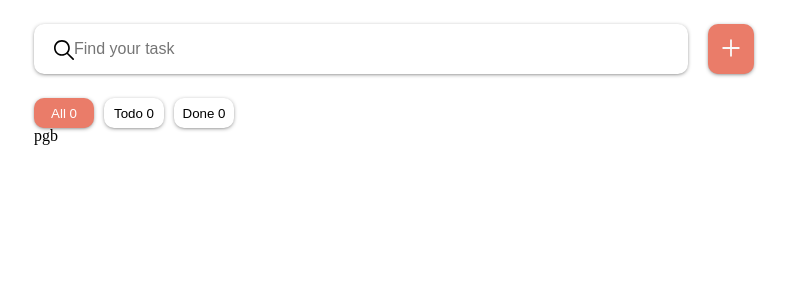
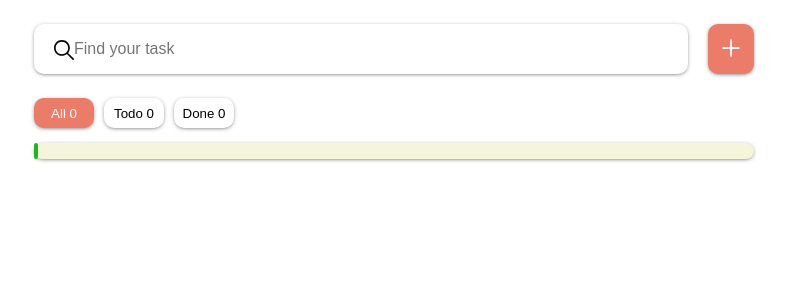
Before and after one commit to SeongsangCHO/wanted-preonboarding-subject-individual-4, a React (Create React App) app: page / in a window 1280 px wide. Shown: the top 300 px of the page, without its empty margins (246-1033 px from the left). Built offline with nearby package versions, Linux system fonts and the light colour scheme.

Commit message:
feat : progressBar 구현

```diff
--- a/package.json
+++ b/package.json
@@ -16,7 +16,6 @@
     "@types/redux-saga": "^0.10.5",
     "@types/styled-components": "^5.1.13",
     "axios": "^0.21.1",
-    "json-server": "^0.16.3",
     "moment": "^2.29.1",
     "react": "^17.0.2",
     "react-datepicker": "^4.2.1",
@@ -53,7 +52,6 @@
       "last 1 safari version"
     ]
   },
-  "proxy": "http://localhost:4000",
   "devDependencies": {
     "@typescript-eslint/eslint-plugin": "^4.29.3",
     "@typescript-eslint/parser": "^4.29.3",
--- a/src/components/TodoFilter.tsx
+++ b/src/components/TodoFilter.tsx
@@ -6,14 +6,11 @@ import CommonButton from "components/common/Button";
 import useTodoState from "hooks/useTodoState";
 import { setFilterType } from "store/actions/todo";
 
-interface IProps {}
-
-const TodoFilter: React.FC<IProps> = ({}) => {
+const TodoFilter: React.FC = () => {
   const dispatch = useDispatch();
   const {
     todoState: { filter, count, todoList },
   } = useTodoState();
-  const todoCount = todoList.filter((item) => item.isCheck === false).length;
   const handleFilter = (e: React.MouseEvent<HTMLDivElement>) => {
     const {
       dataset: { type },
@@ -21,6 +18,10 @@ const TodoFilter: React.FC<IProps> = ({}) => {
     if (!type) return;
     dispatch(setFilterType(type));
   };
+  const getCheckedTodoCount = (): number => {
+    return todoList.filter((item) => item.isCheck === false).length;
+  };
+  const todoCount = getCheckedTodoCount();
   return (
     <Container onClick={handleFilter}>
       <AllItemFilter className={filter === "All" ? "focus" : ""} data-type="All">
--- a/src/components/TodoList/TodoItem.tsx
+++ b/src/components/TodoList/TodoItem.tsx
@@ -95,6 +95,7 @@ const Container = styled.li`
 const CheckButton = styled.button<{ isCheck: boolean; isEdit: boolean }>`
   visibility: ${(props) => (props.isEdit ? "hidden" : "")};
   cursor: pointer;
+  background-color: white;
   ${Shadow}
   min-width: 40px;
   height: 40px;
@@ -172,6 +173,7 @@ const RightSide = styled.div`
   padding-top: 10px;
 `;
 const DdayText = styled.span`
+  font-size: 1em;
   margin-right: 15px;
 `;
 const DeleteButton = styled.button`
--- a/src/components/TodoModal.tsx
+++ b/src/components/TodoModal.tsx
@@ -1,16 +1,17 @@
-import useModalState from "hooks/useModalState";
-import React, { ChangeEvent, useState } from "react";
-import { closeModal } from "store/actions/modal";
-import Portal from "./Portal/Portal";
+import React, { useState } from "react";
+import moment from "moment";
 import styled from "styled-components";
 import DatePicker from "react-datepicker";
+import { useDispatch } from "react-redux";
+import "react-datepicker/dist/react-datepicker.css";
+
+import Portal from "components/Portal/Portal";
+import CommonButton from "components/common/Button";
+import useModalState from "hooks/useModalState";
+import { closeModal } from "store/actions/modal";
+import { requestAddTodoItem } from "store/actions/todo";
+import { Shadow } from "styles/mixin";
 import { ReactComponent as Calendar } from "assets/calendar.svg";
-import "react-datepicker/dist/react-datepicker.css";
-import { requestAddTodoItem } from "store/actions/todo";
-import { useDispatch } from "react-redux";
-import { Shadow } from "styles/mixin";
-import CommonButton from "components/common/Button";
-import moment from "moment";
 
 interface IProps {}
 
@@ -26,7 +27,7 @@ const TodoModal: React.FC<IProps> = ({}) => {
     modalState: { showModal: showModal },
   } = useModalState();
 
-  const handleInput = (e: ChangeEvent<HTMLInputElement>) => {
+  const handleInput = (e: React.ChangeEvent<HTMLInputElement>) => {
     //Todo Text를 입력하는 함수
     const { value } = e.target;
     setTaskText(value);
@@ -49,7 +50,6 @@ const TodoModal: React.FC<IProps> = ({}) => {
           <label htmlFor="date-picker" tabIndex={0}>
             <GoalDateText>To {moment(goalDate).format("yyyy/MM/DD")}</GoalDateText>
           </label>
-          {/* <GoalDateText>To {moment(goalDate).format("yyyy/MM/DD")}</GoalDateText> */}
           <TodoInput
             maxLength={50}
             placeholder="Add a Task"
@@ -99,8 +99,8 @@ const AddTaskButton = styled(CommonButton)`
 
 const ButtonContainer = styled.div``;
 const Bottom = styled.div`
+  width: 100%;
   display: flex;
-  width: 100%;
   justify-content: space-between;
   margin-top: 15px;
 `;
@@ -156,7 +156,6 @@ const ModalContent = styled.div`
   width: 90%;
   max-width: 720px;
   padding: 20px;
-  /* height: 100px; */
   position: absolute;
   left: 50%;
   top: 20%;
--- a/src/components/TodoProgressBar.tsx
+++ b/src/components/TodoProgressBar.tsx
@@ -1,8 +1,82 @@
 import React from "react";
+import styled from "styled-components";
+
+import useTodoState from "hooks/useTodoState";
+import { useEffect } from "react";
+import { Shadow } from "styles/mixin";
 
 interface IProps {}
 
 const TodoProgressBar: React.FC<IProps> = ({}) => {
-  return <div>pgb</div>;
+  const {
+    todoState: { count, todoList },
+  } = useTodoState();
+  const getCheckedDoneCount = (): number => {
+    return todoList.filter((item) => item.isCheck === true).length;
+  };
+  const todoCount = getCheckedDoneCount();
+  const getProgressPercent = (): number => {
+    return Math.floor((todoCount / count) * 100);
+  };
+  const progressPercent = getProgressPercent();
+
+  const percentTextPhrases = () => {
+    if (isNaN(progressPercent)) {
+      return "";
+    }
+    if (progressPercent === 100) {
+      return "👏 Congrats Go take a nap!";
+    }
+    if (progressPercent >= 75) {
+      return "🤩 Almost done!";
+    }
+    if (progressPercent >= 50) {
+      return "💪 You did half of tasks!";
+    }
+    if (progressPercent === 0) {
+      return "👊 Do Something !";
+    }
+    if (progressPercent > 0) {
+      return "😄 Good keep going !";
+    }
+  };
+
+  useEffect(() => {
+    getProgressPercent();
+  }, [todoList]);
+  return (
+    <Container>
+      <TotalBar>
+        <CompletedBar progressPercent={progressPercent}>&nbsp;</CompletedBar>
+      </TotalBar>
+      <PercentText>{percentTextPhrases()}</PercentText>
+    </Container>
+  );
 };
 export default TodoProgressBar;
+
+const PercentText = styled.span`
+  display: inline-block;
+  width: 100%;
+  text-align: center;
+  margin-top: 15px;
+`;
+
+const CompletedBar = styled.span<{ progressPercent: number }>`
+  transition: 1s;
+  display: inline-block;
+  border-radius: 11px;
+  width: ${(props) => props.progressPercent}%;
+  background-color: ${({ theme }) => theme.colors.green};
+`;
+
+const TotalBar = styled.div`
+  width: 100%;
+  background-color: beige;
+  border-radius: 11px;
+  ${Shadow}
+`;
+
+const Container = styled.div`
+  margin-top: 15px;
+`;
--- a/src/hooks/useTodoFilter.tsx
+++ b/src/hooks/useTodoFilter.tsx
@@ -6,6 +6,8 @@ const useTodoFilter = (searchText: string) => {
   const [filteredList, setFilteredList] = useState([...todoState.todoList]);
 
   useEffect(() => {
+    //입력된 검색어, 클릭된 필터로 출력데이터 생성하는 함수
+    //전역 state를 이용해 데이터를 필터링하여 서버에 요청을 보내지 않기에 디바운싱 적용하지 않음
     if (todoState.filter === "All") {
       setFilteredList([...todoState.todoList].filter((item) => item.content.includes(searchText)));
     } else if (todoState.filter === "Done") {
```
